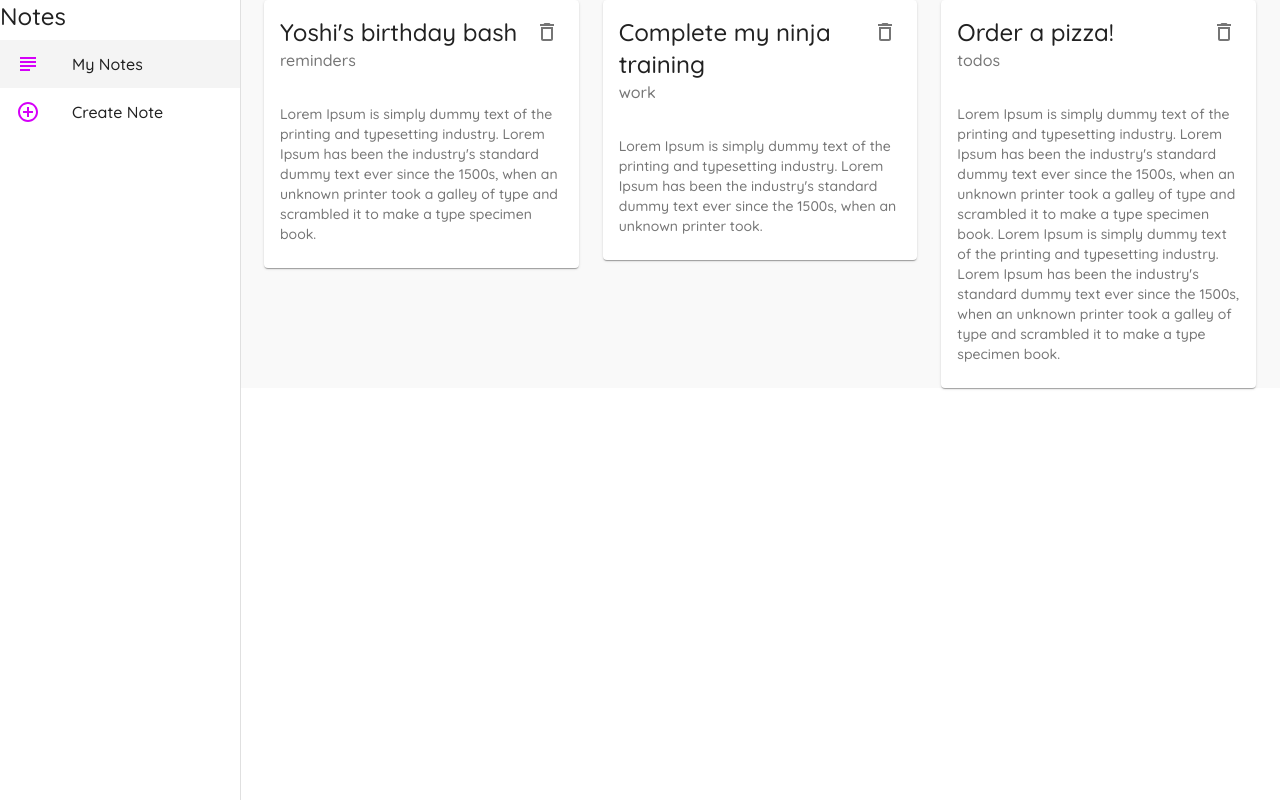
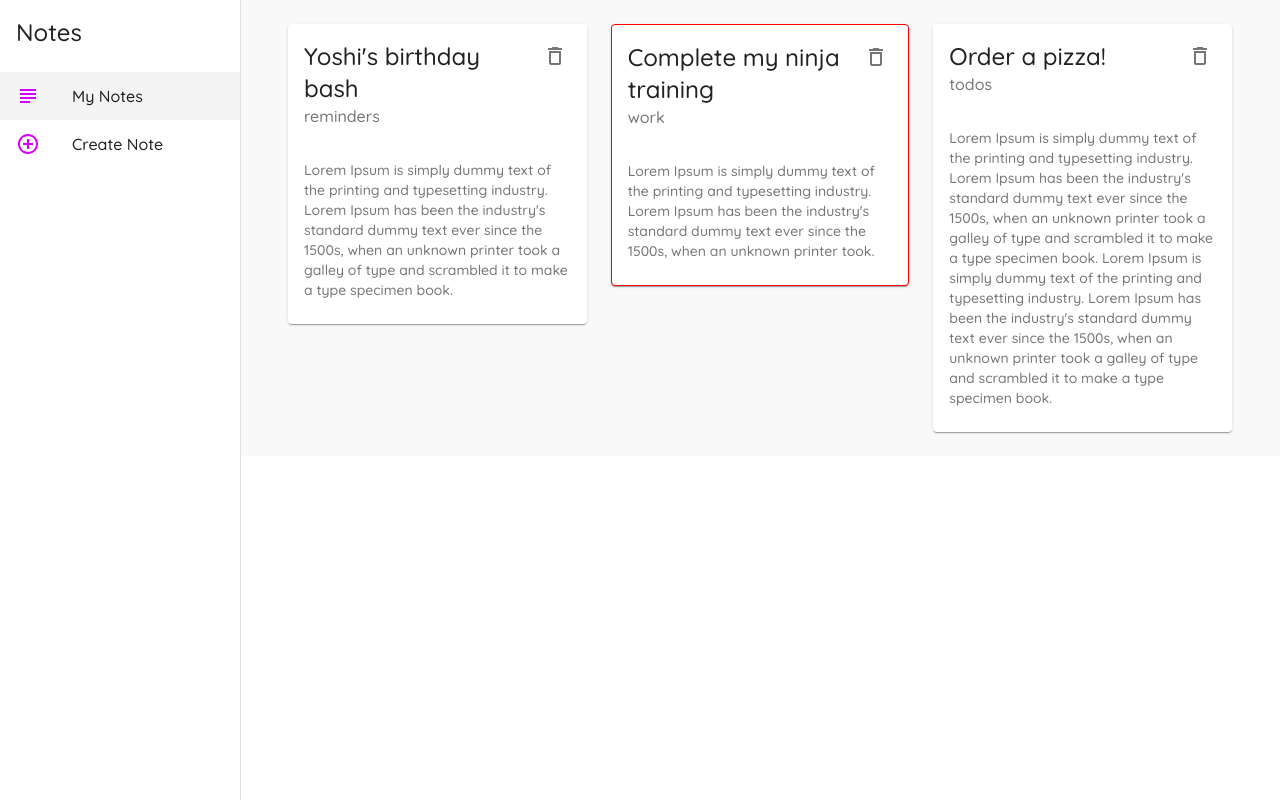
Before and after one commit to Rubick1997/mui-huge-app, a React (Create React App) app: page / in a window 1280 px wide. Built offline with nearby package versions, Linux system fonts and the light colour scheme; data requests are answered from the project's data file.

Commit message:
props in makeStyles

```diff
--- a/src/components/Layout.js
+++ b/src/components/Layout.js
@@ -13,10 +13,12 @@
 
 const drawerWidth = 240;
 
-const useStyles = makeStyles({
+const useStyles = makeStyles((theme) => {
+	return {
 		page: {
 			background: "#f9f9f9",
 			width: "100%",
+			padding: theme.spacing(3),
 		},
 		drawer: {
 			width: drawerWidth,
@@ -30,6 +32,10 @@
 		active: {
 			background: "#f4f4f4",
 		},
+		title: {
+			padding: theme.spacing(2),
+		},
+	};
 });
 
 function Layout({ children }) {
@@ -58,7 +64,9 @@
 				anchor='left'
 				classes={{ paper: classes.drawerPaper }}>
 				<div>
-					<Typography variant='h5'>Notes</Typography>
+					<Typography variant='h5' className={classes.title}>
+						Notes
+					</Typography>
 				</div>
 				<List>
 					{noteItems.map((item) => (
--- a/src/components/NodeCard.js
+++ b/src/components/NodeCard.js
@@ -1,16 +1,34 @@
 import React from "react";
-import { Card, CardHeader, CardContent, IconButton, Typography } from "@material-ui/core";
-import {DeleteOutlined} from "@material-ui/icons";
+import {
+	Card,
+	CardHeader,
+	CardContent,
+	IconButton,
+	Typography,
+	makeStyles,
+} from "@material-ui/core";
+import { DeleteOutlined } from "@material-ui/icons";
 
-function NodeCard({ note,handleDelete }) {
+const useStyles = makeStyles({
+	test: {
+		border: (note) => {
+			if (note.category === "work") {
+				return "1px solid red";
+			}
+		},
+	},
+});
 
+function NodeCard({ note, handleDelete }) {
+	const classes = useStyles(note);
 	return (
 		<div>
-			<Card elevation={1}>
+			<Card elevation={1} className={classes.test}>
 				<CardHeader
 					action={
-						<IconButton onClick ={() => {
-                          handleDelete(note.id)
+						<IconButton
+							onClick={() => {
+								handleDelete(note.id);
 							}}>
 							<DeleteOutlined />
 						</IconButton>
@@ -19,7 +37,7 @@
 					subheader={note.category}
 				/>
 				<CardContent>
-                    <Typography variant = "body2" color ="textSecondary">
+					<Typography variant='body2' color='textSecondary'>
 						{note.details}
 					</Typography>
 				</CardContent>
```
Lines whose indentation alone changed are shown as unchanged.
